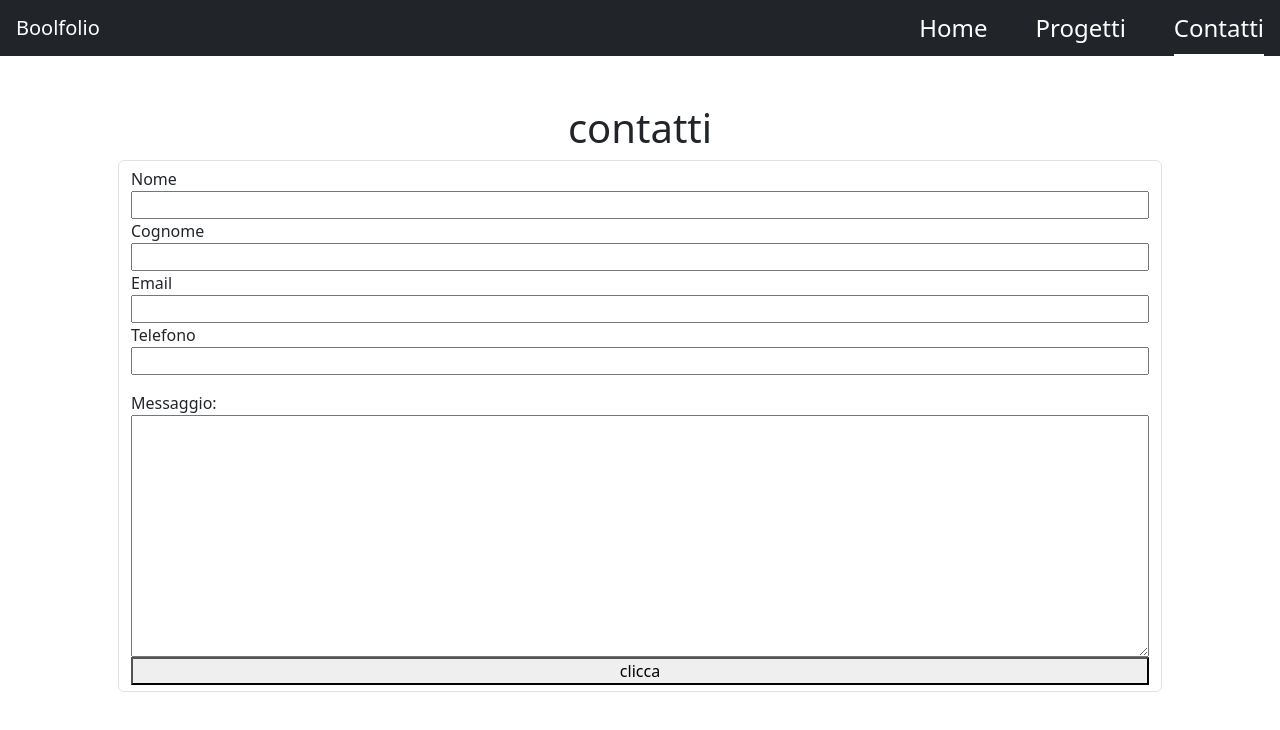
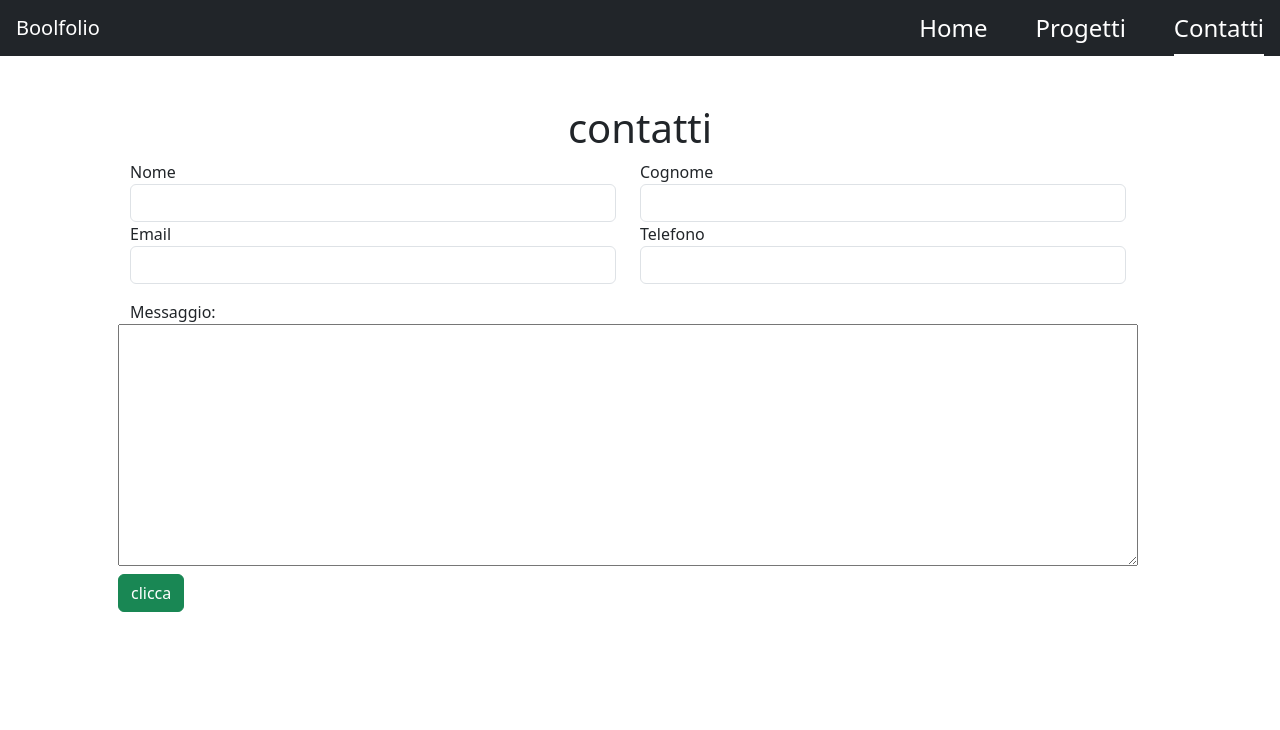
Before and after one commit to WalterCorsini/vite-boolfolio, a Vue app: page /contact in a window 1280 px wide. Shown: the top 730 px of the page. Built offline with nearby package versions, Linux system fonts and the light colour scheme.

Commit message:
fix form contact

```diff
--- a/src/pages/ContactPage.vue
+++ b/src/pages/ContactPage.vue
@@ -1,28 +1,28 @@
 <script>
 import axios from 'axios';
 import { store } from '../store';
-export default{
-    data(){
-        return{
-            form:{
-                name:"",
-                lastname:"",
-                email:"",
-                phone_number:"",
-                message:"",
+export default {
+    data() {
+        return {
+            form: {
+                name: "",
+                lastname: "",
+                email: "",
+                phone_number: "",
+                message: "",
             },
             store,
-            errors:[]
+            errors: []
         }
     },
-    methods:{
-        sendForm(){
-            axios.post(`${this.store.apiBaseUrl}/api/leads`,this.form)
-            .then((resp) =>{
+    methods: {
+        sendForm() {
+            axios.post(`${this.store.apiBaseUrl}/api/leads`, this.form)
+                .then((resp) => {
                     console.log(resp);
                 })
-            .catch((error)=>{
-                if(error.response.status === 422){
+                .catch((error) => {
+                    if (error.response.status === 422) {
                         console.log(error.response.data.errors);
                         this.errors = error.response.data.errors;
                     }
@@ -33,37 +33,53 @@ export default{
 </script>
 
 <template>
+
     <div class="container m-auto p-5">
         <h1 class="text-center">contatti</h1>
-        <form action="" class="form-control d-flex flex-column">
+        <form>
+            <div class="row container">
+                <div class="col">
                     <label for="name">Nome</label>
-            <input type="text" name="name" v-model="form.name" :class="{'is-invalid': errors.name}">
+                    <input type="text" name="name" v-model="form.name" class="form-control"
+                        :class="{ 'is-invalid': errors.name }">
                     <div class="invalid-feedback" v-if="errors.name">{{ errors.name[0] }}</div>
+                </div>
 
+                <div class="col">
                     <label for="lastname">Cognome</label>
-            <input type="text" name="lastname" v-model="form.lastname" :class="{'is-invalid': errors.lastname}">
+                    <input type="text" name="lastname" v-model="form.lastname" class="form-control"
+                        :class="{ 'is-invalid': errors.lastname }">
                     <div class="invalid-feedback" v-if="errors.name">{{ errors.lastname[0] }}</div>
+                </div>
+            </div>
 
+            <div class="row container">
+                <div class="col">
+                    <label for="email">Email</label>
+                    <input type="text" name="email" v-model="form.email" class="form-control"
+                        :class="{ 'is-invalid': errors.email }">
+                    <div class="invalid-feedback" v-if="errors.name">{{ errors.email[0] }}</div>
+                </div>
 
+                <div class="col">
+                    <label for="phone_number">Telefono</label>
+                    <input type="text" name="phone_number" class="mb-3 form-control" v-model="form.phone_number"
+                        :class="{ 'is-invalid': errors.phone_number }">
+                    <div class="invalid-feedback" v-if="errors.name">{{ errors.phone_number[0] }}</div>
+                </div>
+            </div>
 
-            <label for="email">Email</label>
-            <input type="text" name="email" v-model="form.email" :class="{'is-invalid': errors.email}">
-            <div class="invalid-feedback" v-if="errors.name">{{ errors.email[0] }}</div>
+            <div class="row container">
+                <label for="message">Messaggio: </label>
+                <textarea name="message" id="message" cols="30" rows="10" v-model="form.message"
+                    :class="{ 'is-invalid': errors.message }"></textarea>
+                <div class="invalid-feedback" v-if="errors.name">{{ errors.message[0] }}</div>
+            </div>
 
-
-            <label for="phone_number">Telefono</label>
-            <input type="text" name="phone_number" class="mb-3" v-model="form.phone_number" :class="{'is-invalid': errors.phone_number}">
-            <div class="invalid-feedback" v-if="errors.name">{{ errors.phone_number[0] }}</div>
-
-            <label for="message">Messaggio: </label>
-            <textarea name="message" id="message" cols="30" rows="10" v-model="form.message" :class="{'is-invalid': errors.message}" ></textarea>
-            <div class="invalid-feedback" v-if="errors.name">{{ errors.message[0] }}</div>
-
-            <button type="submit" @click.prevent="sendForm()"> clicca</button>
+            <button class="btn btn-success mt-2" type="submit" @click.prevent="sendForm()"> clicca</button>
         </form>
 
     </div>
 </template>
 
-<style lang="scss" scoped>
-</style>
+<style lang="scss" scoped></style>
--- a/src/pages/ProjectsPage.vue
+++ b/src/pages/ProjectsPage.vue
@@ -82,7 +82,7 @@ export default {
     <!-- /pagination -->
 
     <!-- card container -->
-    <div class="container d-flex flex-wrap gap-3 m-auto">
+    <div class="container d-flex justify-content-center flex-wrap gap-3 m-auto">
 
       <!-- card -->
       <div v-for="curProject in projects" class="card" style="width: 18rem;">
```
Lines whose indentation alone changed are shown as unchanged.
